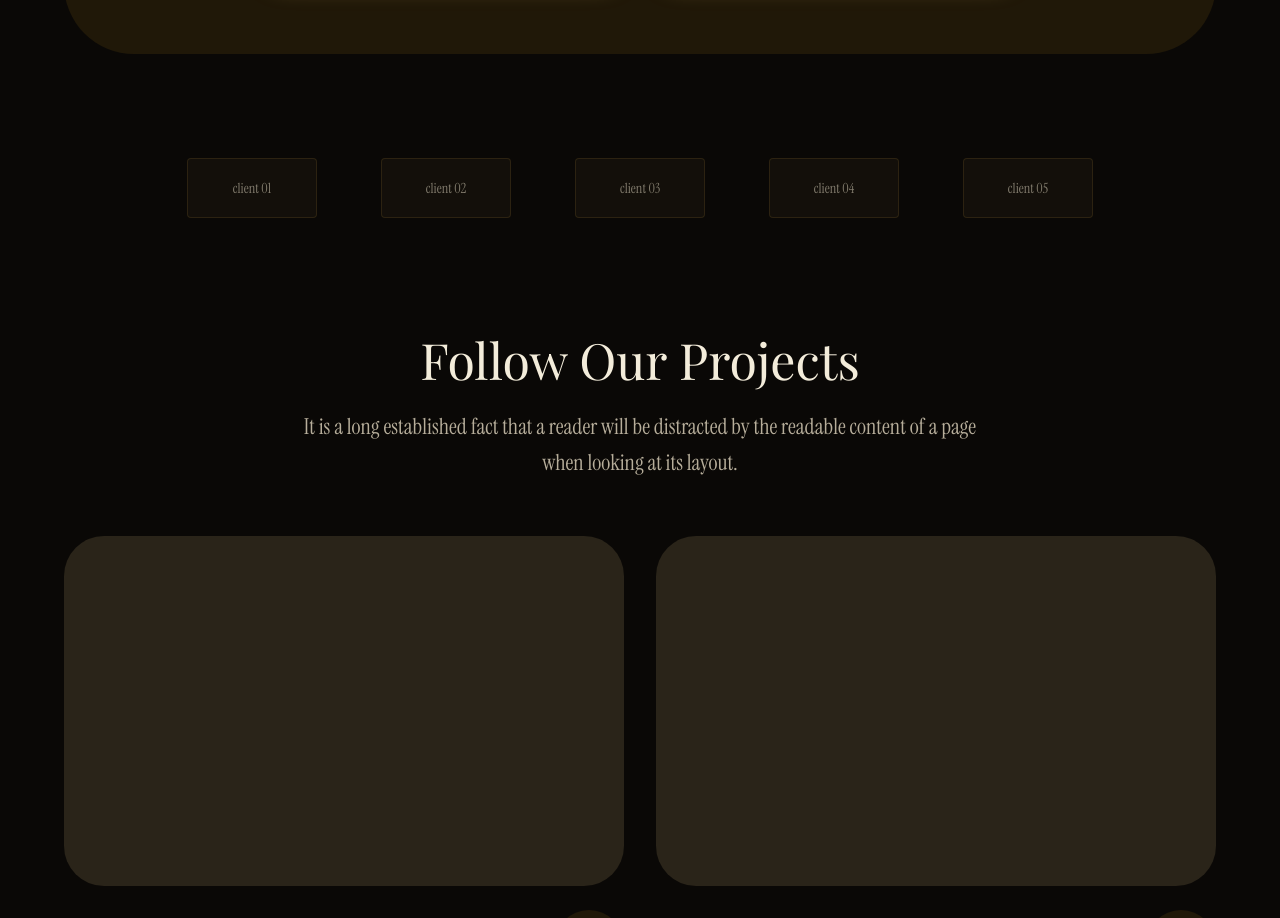
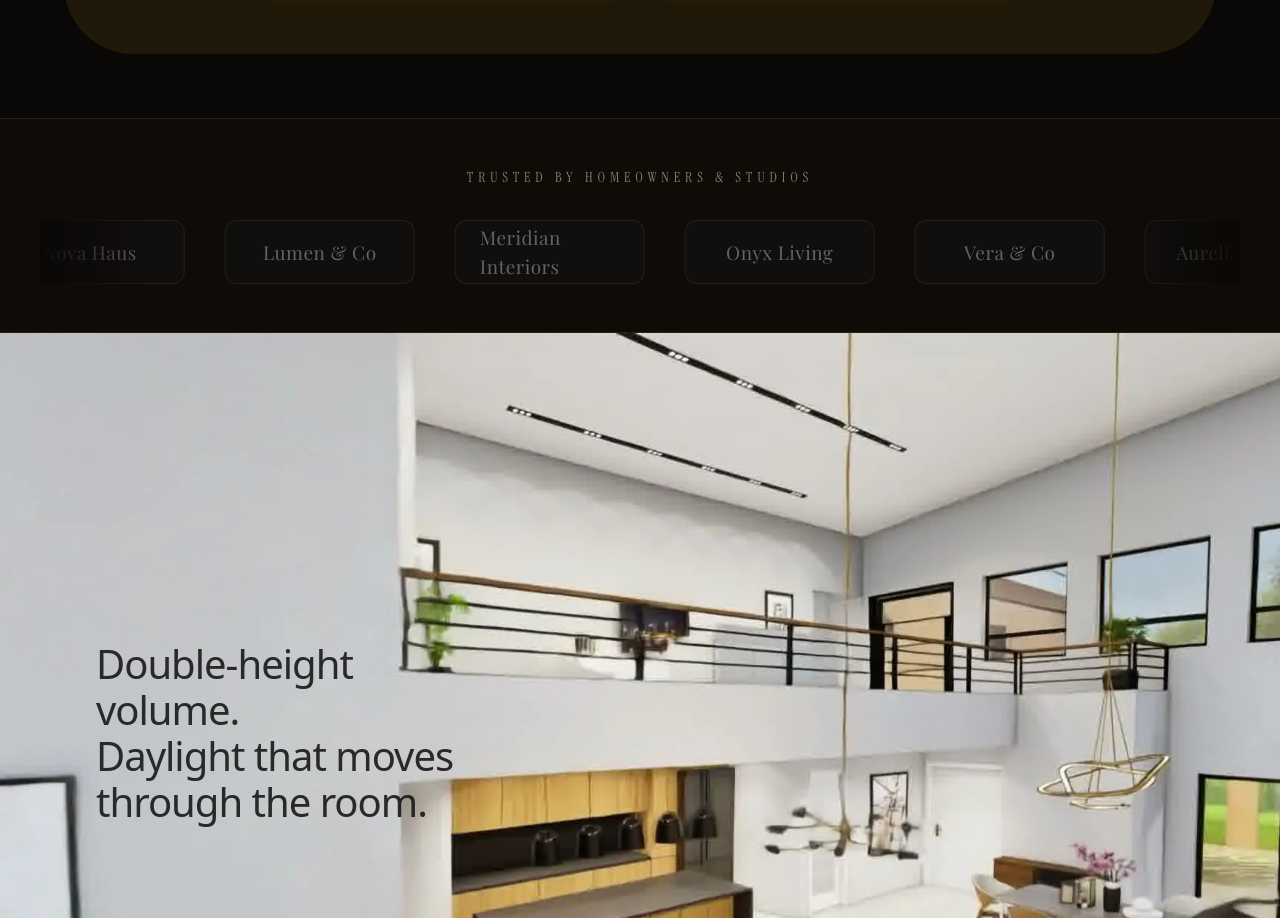
Before and after one commit to Klinton0365/design-by-christ, a Next.js app in the folder frontend/: page / in a window 1280 px wide. Shown: the part 1492-2410 px from the top of the page. Built offline with nearby package versions, Linux system fonts and the light colour scheme.

Commit message:
feat: walkthrough animetion attached in homepage

```diff
--- a/frontend/src/app/globals.css
+++ b/frontend/src/app/globals.css
@@ -130,3 +130,26 @@ body * {
   background-clip: text;
   color: transparent;
 }
+
+@keyframes marquee {
+  from {
+    transform: translateX(0);
+  }
+  to {
+    transform: translateX(-50%);
+  }
+}
+
+.marquee-track {
+  animation: marquee 32s linear infinite;
+}
+
+.marquee-track:hover {
+  animation-play-state: paused;
+}
+
+@media (prefers-reduced-motion: reduce) {
+  .marquee-track {
+    animation: none;
+  }
+}
--- a/frontend/src/app/page.tsx
+++ b/frontend/src/app/page.tsx
@@ -1,6 +1,7 @@
 import Hero from "@/components/home/Hero";
 import Testimonials from "@/components/home/Testimonials";
 import ClientLogos from "@/components/home/ClientLogos";
+import WalkthroughScroll from "@/components/walkthrough/WalkthroughScroll";
 import Projects from "@/components/home/Projects";
 import Counter from "@/components/home/Counter";
 import BlogPreview from "@/components/home/BlogPreview";
@@ -12,6 +13,7 @@ export default function Home() {
       <Hero />
       <Testimonials />
       <ClientLogos />
+      <WalkthroughScroll />
       <Projects />
       <Counter />
       <BlogPreview />
--- a/frontend/src/components/home/ClientLogos.tsx
+++ b/frontend/src/components/home/ClientLogos.tsx
@@ -1,17 +1,37 @@
-const logos = ["01", "02", "03", "04", "05"];
+const logos = [
+  "Aurelia Studio",
+  "Nova Haus",
+  "Lumen & Co",
+  "Meridian Interiors",
+  "Onyx Living",
+  "Vera & Co",
+];
 
 export default function ClientLogos() {
+  const loop = [...logos, ...logos];
+
   return (
-    <section className="mx-auto max-w-[1090px] px-6 py-10">
-      <div className="flex flex-wrap items-center justify-center gap-x-16 gap-y-6 opacity-70">
-        {logos.map((l) => (
-          <div
-            key={l}
-            className="flex h-[60px] w-[130px] items-center justify-center rounded border border-border bg-surface font-body text-sm text-body"
-          >
-            client {l}
-          </div>
-        ))}
+    <section className="border-y border-divider bg-surface/40 py-12">
+      <p className="mb-8 text-center font-body text-[14px] uppercase tracking-[0.35em] text-body/70">
+        Trusted By Homeowners &amp; Studios
+      </p>
+
+      <div className="relative mx-auto max-w-[1200px] overflow-hidden">
+        <div className="marquee-track flex w-max items-center gap-10 px-6">
+          {loop.map((name, i) => (
+            <div
+              key={`${name}-${i}`}
+              className="flex h-[64px] w-[190px] shrink-0 items-center justify-center rounded-xl border border-border bg-surface px-6 opacity-60 grayscale transition-all duration-300 hover:opacity-100 hover:grayscale-0"
+            >
+              <span className="font-heading text-[19px] tracking-wide text-gold">
+                {name}
+              </span>
+            </div>
+          ))}
+        </div>
+
+        <div className="pointer-events-none absolute inset-y-0 left-0 w-16 bg-gradient-to-r from-base to-transparent sm:w-28" />
+        <div className="pointer-events-none absolute inset-y-0 right-0 w-16 bg-gradient-to-l from-base to-transparent sm:w-28" />
       </div>
     </section>
   );
```
